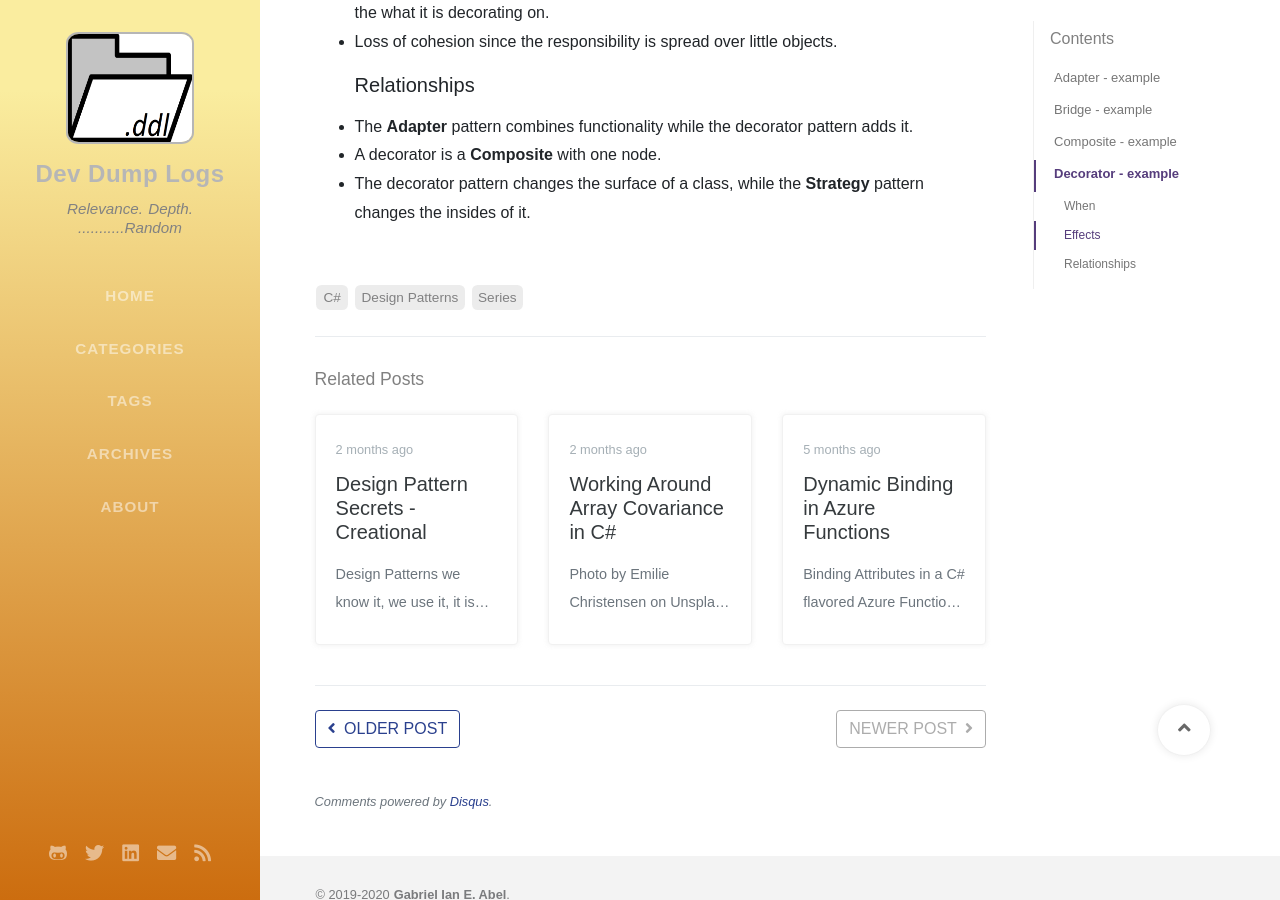
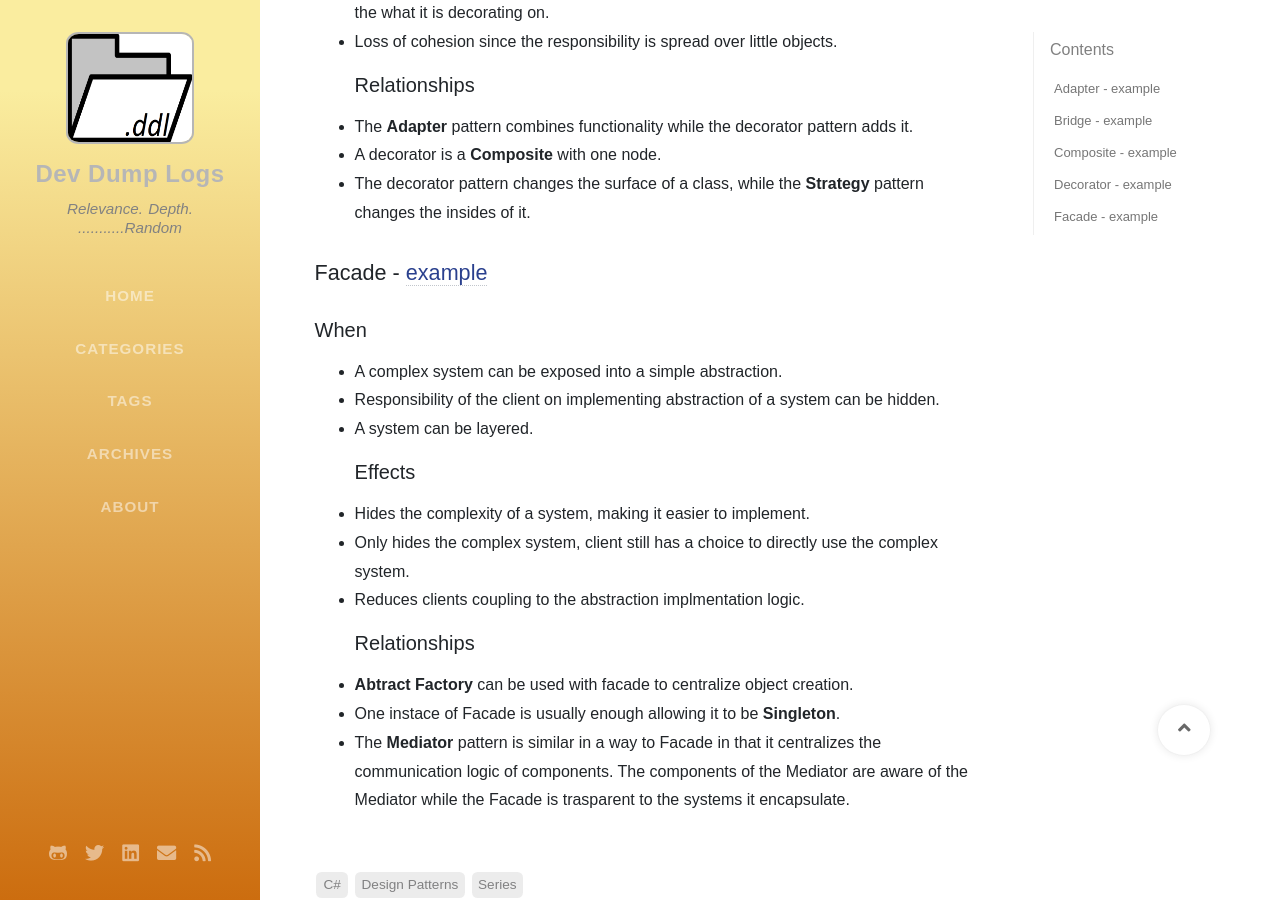
Before and after one commit to IanEscober/ianescober.github.io, a Jekyll site: the page built from _posts/2020-02-09-design-patterns-secrets-structural.md, in a window 1280 px wide and 900 px high, scrolled down 2472 px. Built offline with Jekyll 4.4.1, drawn with Linux system fonts in a browser that asks for light colours; nearby versions of some CDN libraries; some web fonts are replaced; comment, search, counter and statistics services are not loaded.

Commit message:
Added Facade Pattern to 'DPS - S' Post

```diff
--- a/_posts/2020-02-09-design-patterns-secrets-structural.md
+++ b/_posts/2020-02-09-design-patterns-secrets-structural.md
@@ -68,3 +68,17 @@ As said before this will be a quick catalog of information that are rarely highl
 - The __Adapter__ pattern combines functionality while the decorator pattern adds it.
 - A decorator is a __Composite__ with one node.
 - The decorator pattern changes the surface of a class, while the __Strategy__ pattern changes the insides of it.
+
+## Facade - [example](https://github.com/IanEscober/DesignPatterns/tree/master/src/Facade)
+### When
+- A complex system can be exposed into a simple abstraction.
+- Responsibility of the client on implementing abstraction of a system can be hidden.
+- A system can be layered.
+### Effects
+- Hides the complexity of a system, making it easier to implement.
+- Only hides the complex system, client still has a choice to directly use the complex system.
+- Reduces clients coupling to the abstraction implmentation logic.
+### Relationships
+- __Abtract Factory__ can be used with facade to centralize object creation.
+- One instace of Facade is usually enough allowing it to be __Singleton__.
+- The __Mediator__ pattern is similar in a way to Facade in that it centralizes the communication logic of components. The components of the Mediator are aware of the Mediator while the Facade is trasparent to the systems it encapsulate.
```
